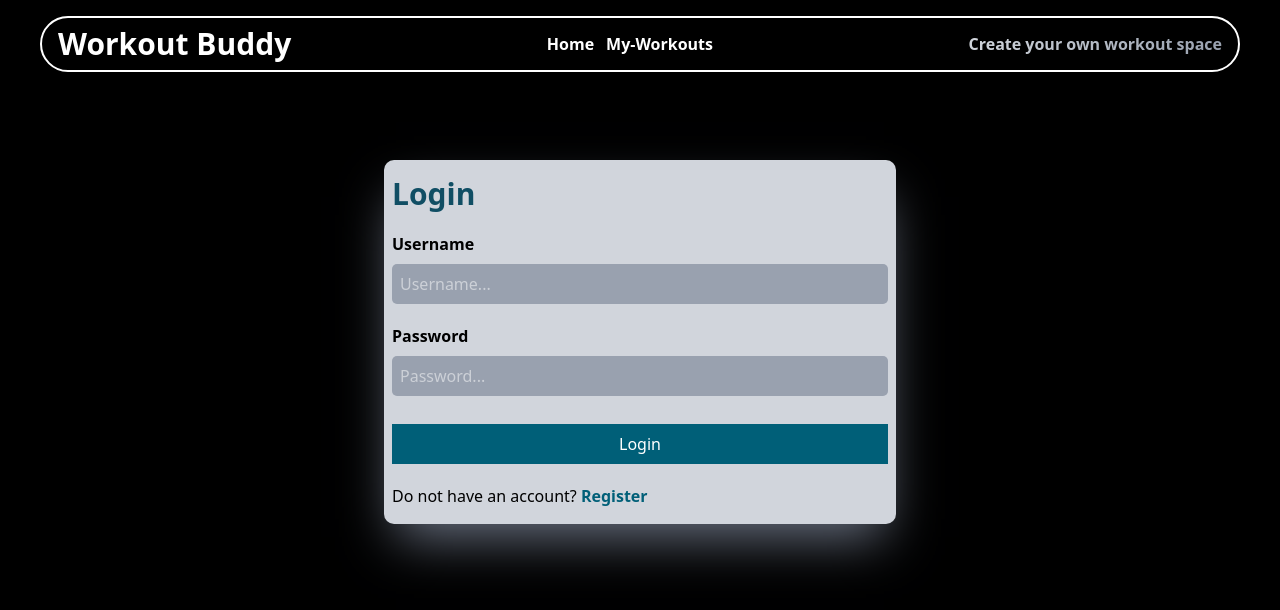
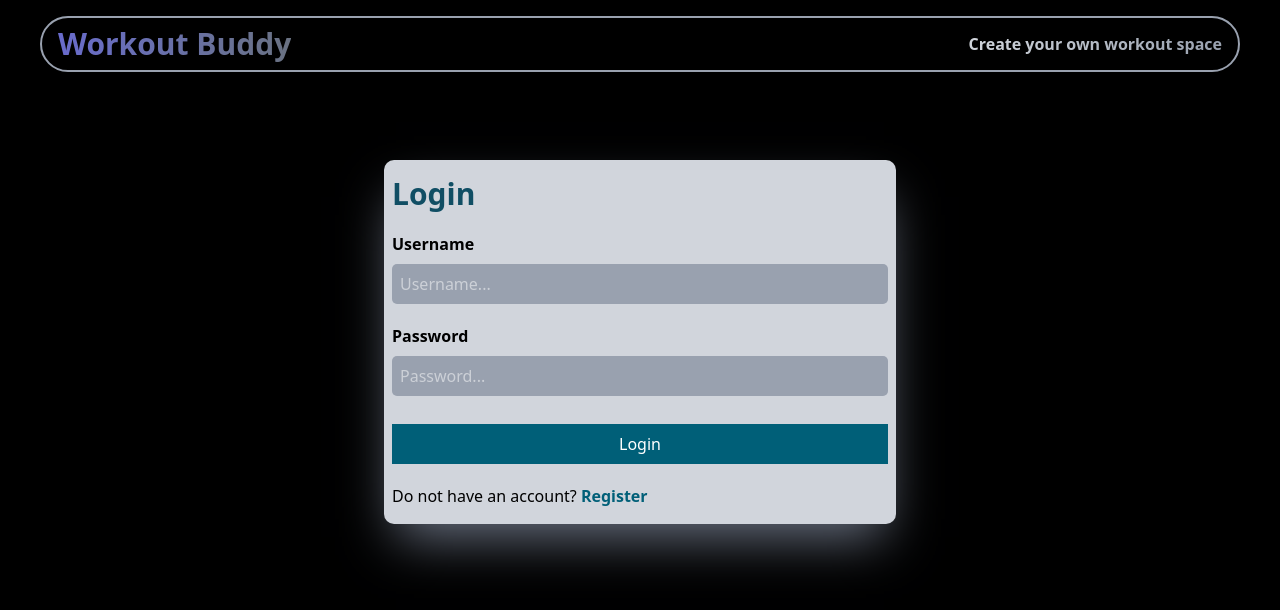
Before and after one commit to DinethSheveen/Workout-Buddy, a React (Vite) app in the folder frontend/: page /login in a window 1280 px wide. Shown: the top 610 px of the page. Built offline with nearby package versions, Linux system fonts and the light colour scheme.

Commit message:
VITE : NavLinks instead of Links

```diff
--- a/frontend/src/components/Navbar.jsx
+++ b/frontend/src/components/Navbar.jsx
@@ -1,5 +1,5 @@
 import { useEffect, useState } from "react"
-import { useNavigate,Link } from "react-router-dom"
+import { useNavigate, NavLink } from "react-router-dom"
 import profileIcon from "../../public/logo.jpg"
 import { formatUsername } from "../utils/formatUsername"
 
@@ -31,26 +31,38 @@ function Navbar({authorizedUser,loggedIn}) {
     <div className="navbar">
         {/* FLEX CONTAINER */}
         <div className="fixed w-full text-white px-3 py-4 md:px-10">
-          <div className="flex justify-between gap-5 items-center font-bold border-2 border-white rounded-full py-2 px-4">
+          <div className="flex justify-between gap-5 items-center font-bold border-2 border-gray-400 rounded-full py-2 px-4">
             {/* LEFT SECTION */}
-            <p className="text-2xl cursor-pointer md:text-3xl" onClick={handleNavigate}>Workout Buddy</p>
+            <p className="text-2xl cursor-pointer md:text-3xl text-transparent bg-clip-text bg-linear-to-r from-[#696bcc] to-gray-500" onClick={handleNavigate}>Workout Buddy</p>
 
             {/* MIDDLE SECTION */}
             <div className="flex items-center gap-3">
-              <Link to={"/"}>Home</Link>
-              <Link to={"/my-workouts"}>My-Workouts</Link>
+
             </div>
 
             {/* RIGHT SECTION */}
             <div>
               {
                 loggedIn?
-                <div className="flex flex-col gap-2">
-                  <div className="flex items-center gap-1 cursor-pointer" onClick={()=>navigate("/profile")}>
-                    <p className="text-transparent bg-linear-to-r from-gray-300 to-gray-400 bg-clip-text"> {name}</p>
-                    <img src={profileIcon} className="w-10 rounded-full h-10"/>
+
+                  <div className="flex items-center gap-5 cursor-pointer">
+                    <NavLink to={"/"} className={({isActive})=>
+                      isActive?
+                        "text-[#696bcc] text-[20px]" : ""
+                    }>
+                      Home
+                    </NavLink>
+                    <NavLink to={"/my-workouts"} className={({isActive})=>
+                      isActive?
+                        "text-[#696bcc] text-[20px]" : ""
+                    }>
+                      My-Workouts
+                    </NavLink>
+                    <div className="flex items-center" onClick={()=>navigate("/profile")}>
+                      <p className="text-transparent bg-linear-to-r from-gray-300 to-gray-400 bg-clip-text"> {name}</p>
+                      <img src={profileIcon} className="w-10 rounded-full h-10"/>
+                    </div>
                   </div>
-                </div>
                 :
               <p className="text-transparent bg-linear-to-r from-gray-300 to-gray-400 bg-clip-text">Create your own workout space</p>
               }
```
